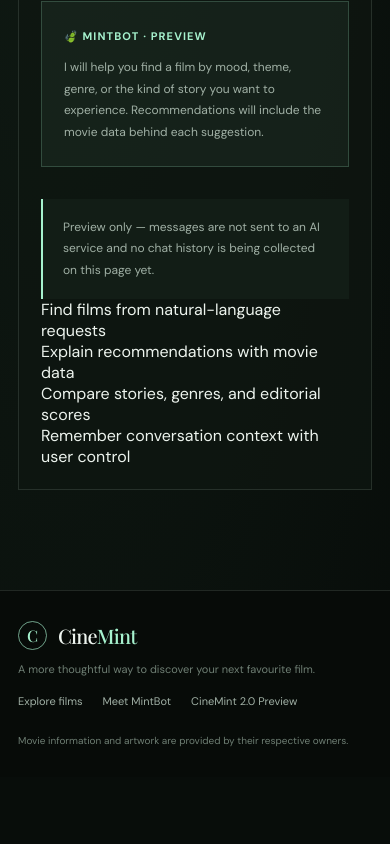
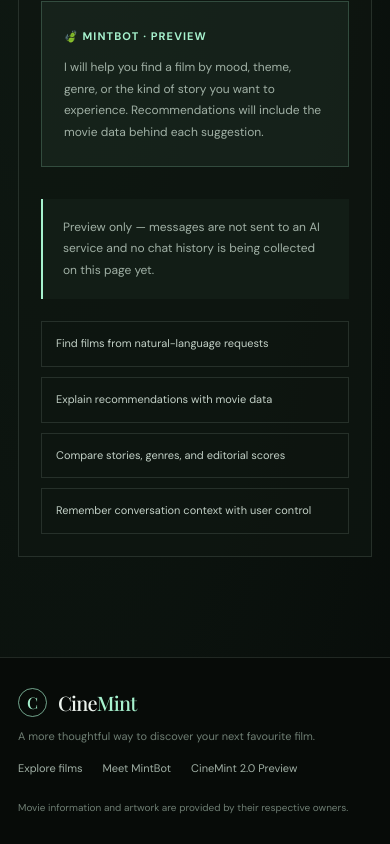
Before and after one commit to karnjungaung-afk/Cinemint, a Next.js app in the folder apps/web/: page /mintbot in a window 390 px wide. Shown: the part 663-1507 px from the top of the page. Before the commit the page ends 1440 px from the top, so only its background shows below. Built offline with nearby package versions, Linux system fonts and the light colour scheme; a web font is replaced by a local one.

Commit message:
style(v2): complete assistant preview and loading states

```diff
--- a/apps/web/src/app/globals.css
+++ b/apps/web/src/app/globals.css
@@ -305,3 +305,11 @@ button, a { -webkit-tap-highlight-color: transparent; }
 @media (prefers-reduced-motion: reduce) {
   *, *::before, *::after { scroll-behavior: auto !important; transition-duration: 0.01ms !important; animation-duration: 0.01ms !important; }
 }
+
+.assistant-prompt-list { display: grid; grid-template-columns: repeat(2, minmax(0, 1fr)); gap: 10px; margin-top: 22px; }
+.assistant-prompt { padding: 13px 14px; border: 1px solid var(--line); color: #c2d0c6; font-size: 11px; line-height: 1.6; }
+.loading-mark { margin-top: 34px; color: var(--mint); font-size: 48px; }
+
+@media (max-width: 640px) {
+  .assistant-prompt-list { grid-template-columns: 1fr; }
+}
```
